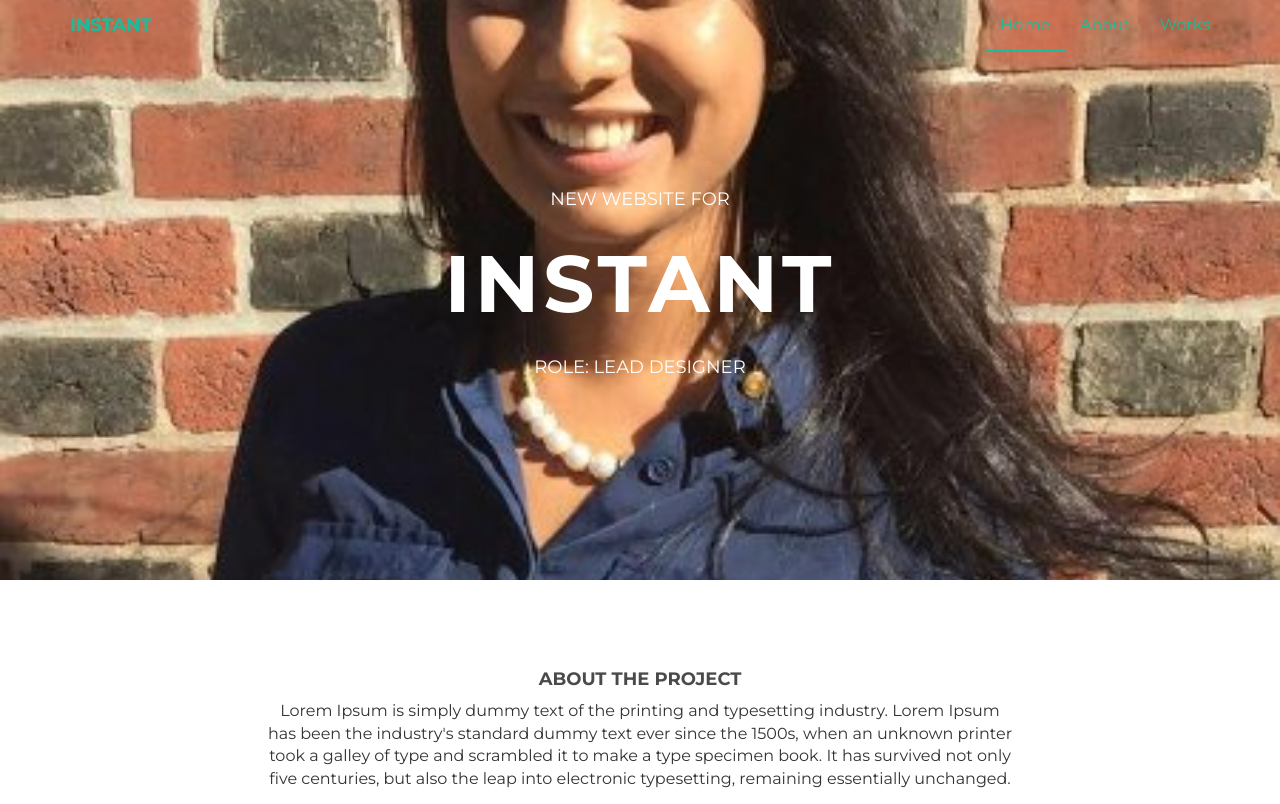
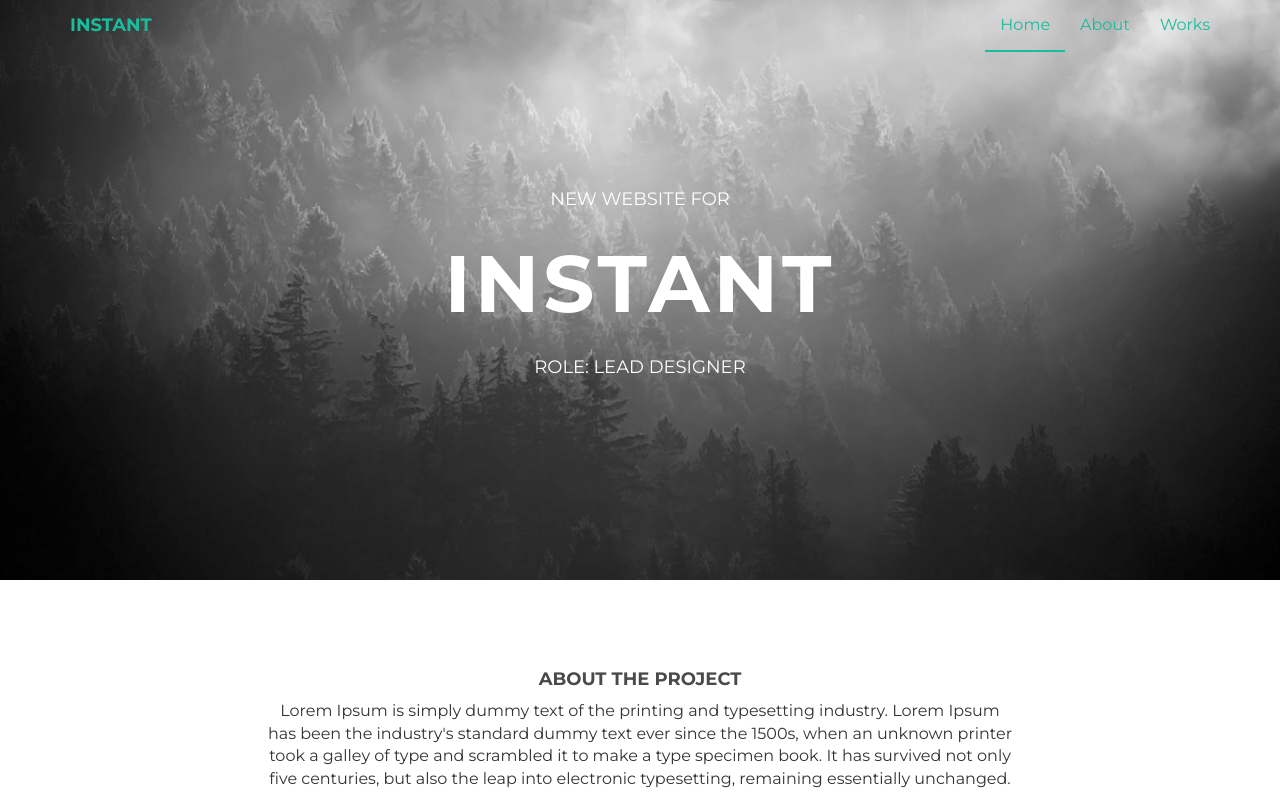
Before and after one commit to anushiyabalakrishnan/anushiyabalakrishnan.github.io, a plain HTML site: page work.html in a window 1280 px wide. Shown: the top 804 px of the page. Drawn offline with nearby package versions, Linux system fonts and the light colour scheme.

Commit message:
Update style.css

```diff
--- a/assets/css/style.css
+++ b/assets/css/style.css
@@ -162,7 +162,7 @@ h1, h2, h3, h4, h5, h6 {
 }
 
 #workwrap {
-	background: url(../img/pro.jpg) no-repeat center top;
+	background: url(../img/back.jpg) no-repeat center top;
 	margin-top: -70px;
 	padding-top: 250px;
 	text-align:center;
```
